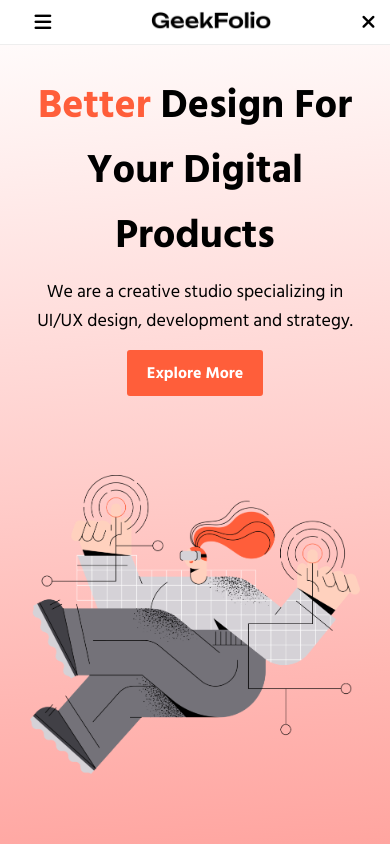
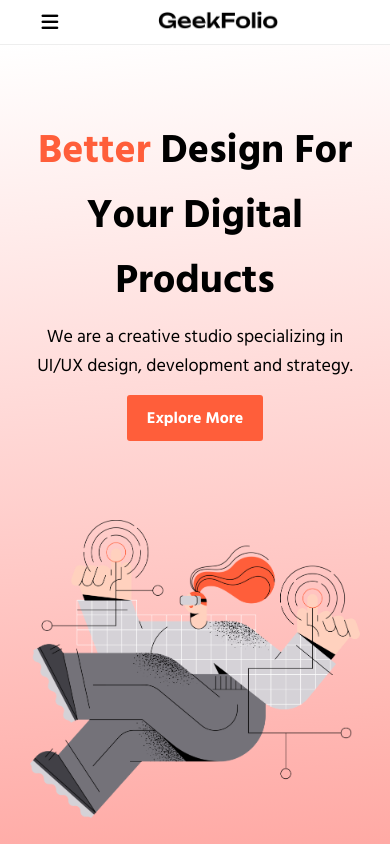
Before and after one commit to El-Jakes/landing-page-task, a plain HTML site: page index.html in a window 390 px wide. Shown: the top 844 px of the page. Drawn offline with Linux system fonts and the light colour scheme.

Commit message:
update css

```diff
--- a/index.css
+++ b/index.css
@@ -22,9 +22,11 @@
   background-color: #ffffff;
   padding: 0.625em 3.125em;
   border-bottom: 1px solid #eee;
+  position: sticky;
 }
 
-.fa-bars {
+.fa-bars,
+.fa-xmark {
   display: none;
 }
 
@@ -117,9 +119,6 @@
 
 .about-img img {
   width: 250px;
-}
-
-.about-description-title {
 }
 
 .about-section-text {
@@ -222,18 +221,17 @@
     flex-direction: column;
     justify-content: center;
     align-items: center;
-    position: fixed;
+    position: sticky;
   }
 
-  .fa-bars, .fa-xmark {
+  .fa-bars,
+  .fa-xmark {
     display: block;
-    position: relative;
     font-size: 1.2rem;
-    right: 100px;
   }
 
   .fa-xmark {
-    left: 90px;
+    display: none;
   }
 
   .logo {
@@ -243,7 +241,7 @@
   }
 
   .logo img {
-    margin: 0 auto;
+    margin: 0 100px;
   }
 
   .nav-menu {
```
